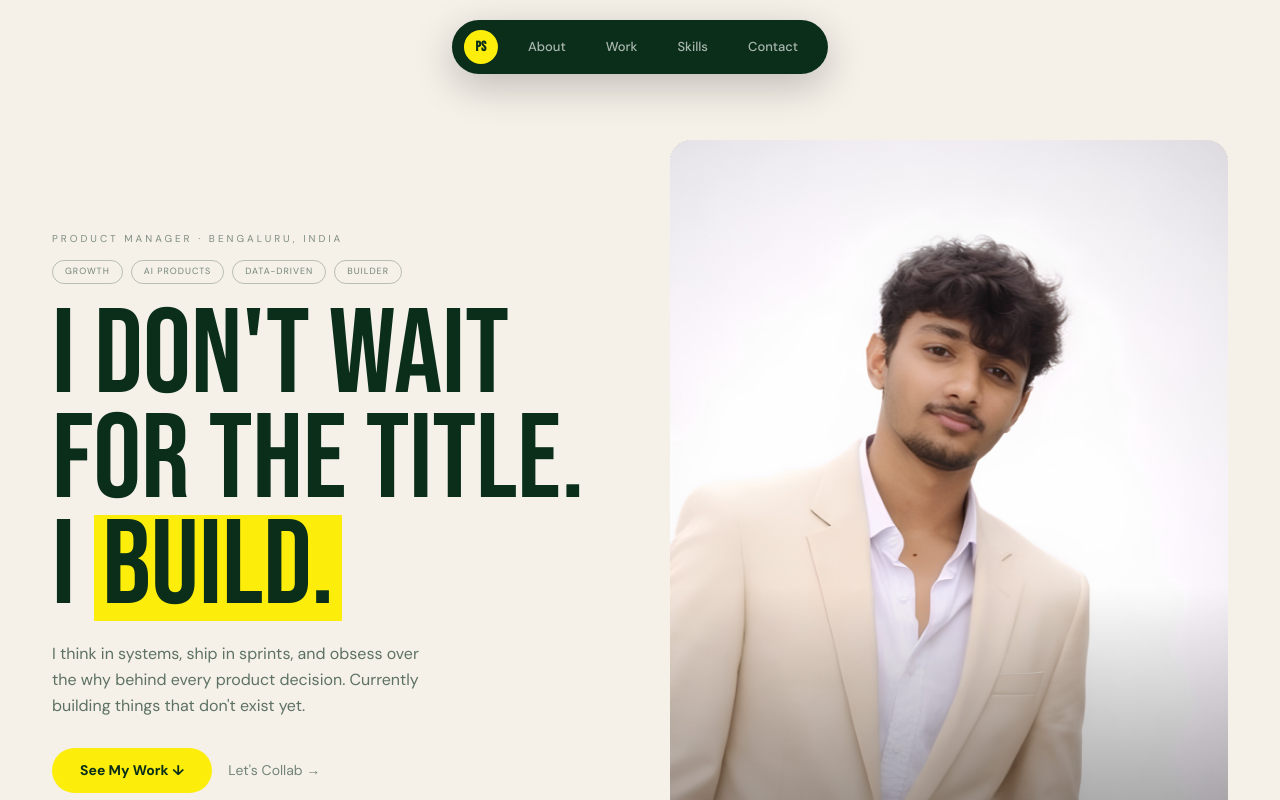
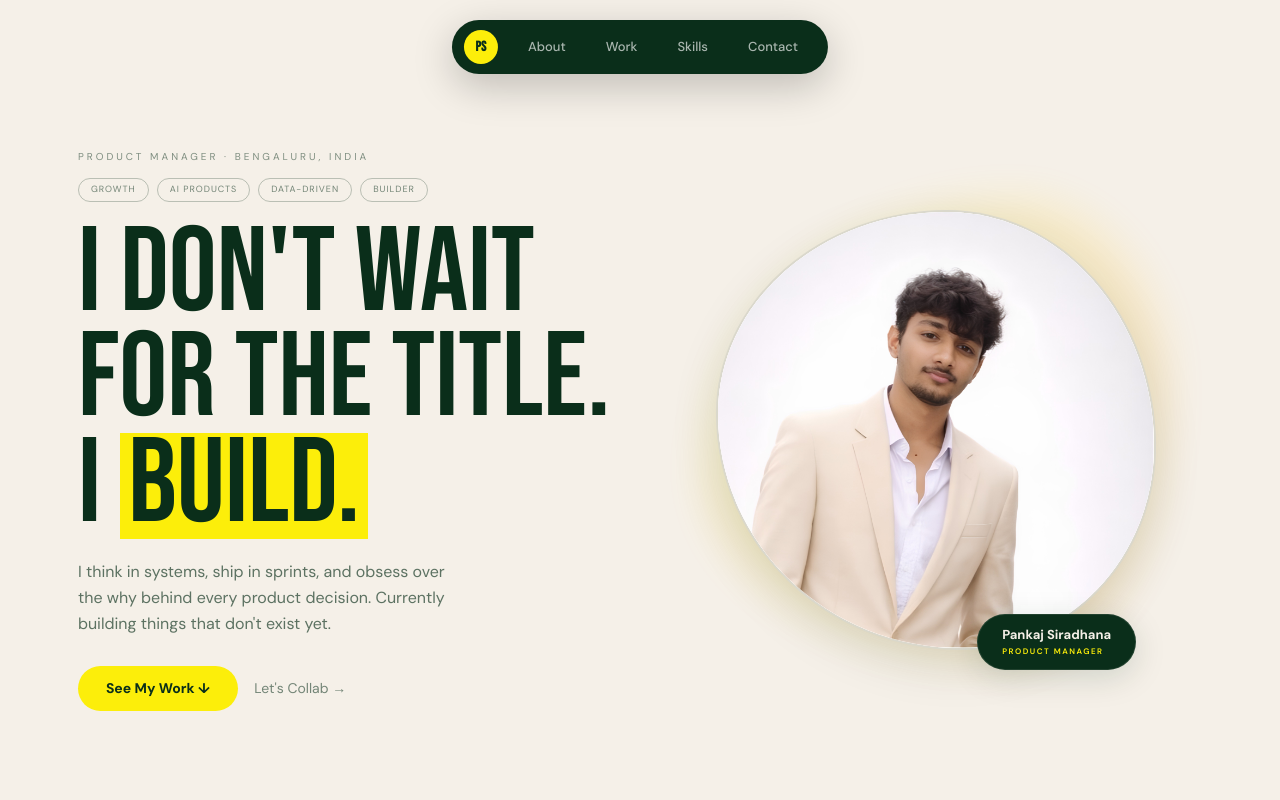
Before and after one commit to Pankajsiradhana/portfolio, a React (Vite) app: page / in a window 1280 px wide. Shown: the top 800 px of the page. Built offline with nearby package versions, Linux system fonts and the light colour scheme.

Commit message:
feat: enhance hero image background with premium 3D mouse parallax and hover brightness effects

```diff
--- a/src/components/home/HeroSection.jsx
+++ b/src/components/home/HeroSection.jsx
@@ -1,4 +1,5 @@
 // ─── IMPORTS ────────────────────────────
+import { useState, useRef } from 'react';
 import { motion } from 'framer-motion';
 import { Link } from 'react-router-dom';
 import { heroWords, heroPills } from '../../data/skills';
@@ -8,6 +9,34 @@ import heroPhoto from '../../assets/hero.svg';
 
 // ─── COMPONENT ───────────────────────────
 export default function HeroSection() {
+    const [tilt, setTilt] = useState({ x: 0, y: 0, tx: 0, ty: 0, active: false });
+    const cardRef = useRef(null);
+
+    const handleMouseMove = (e) => {
+        if (!cardRef.current) return;
+        const rect = cardRef.current.getBoundingClientRect();
+        const width = rect.width;
+        const height = rect.height;
+
+        // Relative coordinates from center of the card
+        const mouseX = e.clientX - rect.left - width / 2;
+        const mouseY = e.clientY - rect.top - height / 2;
+
+        // Rotation angles (max 8 degrees tilt)
+        const rX = -(mouseY / (height / 2)) * 8;
+        const rY = (mouseX / (width / 2)) * 8;
+
+        // Slight shift/translation offsets (max 12px glide)
+        const tX = (mouseX / (width / 2)) * 12;
+        const tY = (mouseY / (height / 2)) * 12;
+
+        setTilt({ x: rX, y: rY, tx: tX, ty: tY, active: true });
+    };
+
+    const handleMouseLeave = () => {
+        setTilt({ x: 0, y: 0, tx: 0, ty: 0, active: false });
+    };
+
     return (
         <section style={{ background: '#F5F0E8', minHeight: '100vh', display: 'flex', alignItems: 'center' }}>
             <div className="container-main" style={{ paddingTop: 140, paddingBottom: 80 }}>
@@ -113,45 +142,43 @@ export default function HeroSection() {
                         </div>
                     </div>
 
-                    {/* Right Column — Hero Image Card */}
-                    <div className="hero-image-col">
+                    {/* Right Column — Morphing Blob Hero Image with Mouse Parallax */}
+                    <div className="hero-image-col" style={{ display: 'flex', alignItems: 'center', justifyContent: 'center' }}>
                         <div
+                            className="morphing-blob-card"
+                            ref={cardRef}
+                            onMouseMove={handleMouseMove}
+                            onMouseLeave={handleMouseLeave}
                             style={{
-                                borderRadius: 22,
-                                overflow: 'hidden',
-                                width: '100%',
-                                aspectRatio: '3/4',
-                                background: '#1a1a1a',
-                                position: 'relative',
+                                cursor: 'pointer',
+                                perspective: '1000px',
                             }}
                         >
-                            {/* Actual Photo */}
+                            {/* Slowly morphing background aura/glow (moves opposite to mouse and brightens slightly on hover) */}
+                            <div
+                                className="morphing-blob-glow"
+                                style={{
+                                    opacity: tilt.active ? 0.25 : 0.15,
+                                    transform: tilt.active
+                                        ? `translateX(${-tilt.tx * 2.5}px) translateY(${-tilt.ty * 2.5}px) scale(1.05)`
+                                        : 'translateX(0px) translateY(0px) scale(1)',
+                                    transition: tilt.active ? 'all 0.15s ease-out' : 'all 0.8s cubic-bezier(0.25, 1, 0.5, 1)',
+                                }}
+                            />
+
+                            {/* Main Morphing Image Container (remains perfectly stable) */}
+                            <div className="morphing-blob-container">
                                 <img
                                     src={heroPhoto}
                                     alt="Pankaj Siradhana"
-                                style={{
-                                    width: '100%',
-                                    height: '100%',
-                                    objectFit: 'cover',
-                                    objectPosition: 'center top',
-                                    display: 'block',
-                                }}
+                                    className="morphing-blob-img"
                                     onError={(e) => {
                                         e.target.style.display = 'none';
-                                    e.target.nextSibling.style.display = 'none';
-                                    e.target.nextSibling.nextSibling.style.display = 'flex';
+                                        e.target.nextSibling.style.display = 'flex';
                                     }}
                                 />
-                            {/* Subtle bottom fade only — no green tint */}
-                            <div
-                                style={{
-                                    position: 'absolute',
-                                    inset: 0,
-                                    background: 'linear-gradient(to bottom, transparent 0%, transparent 60%, rgba(0,0,0,0.45) 100%)',
-                                    pointerEvents: 'none'
-                                }}
-                            />
-                            {/* Fallback SVG */}
+
+                                {/* Fallback SVG in case image doesn't load */}
                                 <div
                                     style={{
                                         position: 'absolute',
@@ -160,50 +187,42 @@ export default function HeroSection() {
                                         flexDirection: 'column',
                                         alignItems: 'center',
                                         justifyContent: 'center',
-                                    background: '#1a1a1a'
+                                        background: '#EDE7DB'
                                     }}
                                 >
                                     <svg
-                                    width="80"
-                                    height="80"
+                                        width="64"
+                                        height="64"
                                         viewBox="0 0 24 24"
                                         fill="none"
-                                    stroke="rgba(252,238,10,0.35)"
+                                        stroke="rgba(10,46,26,0.25)"
                                         strokeWidth="1"
                                     >
                                         <circle cx="12" cy="8" r="4" />
                                         <path d="M4 21v-1a6 6 0 0 1 6-6h4a6 6 0 0 1 6 6v1" />
                                     </svg>
-                                <span
-                                    style={{
-                                        fontSize: 9,
-                                        textTransform: 'uppercase',
-                                        letterSpacing: 2,
-                                        color: 'rgba(252,238,10,0.35)',
-                                        marginTop: 12,
-                                    }}
-                                >
-                                    [Save hero.jpg in src/assets]
-                                </span>
+                                </div>
                             </div>
 
-                            {/* Bottom Overlay — stays fixed at bottom */}
+                            {/* floating PM tag (remains stable) */}
                             <div
                                 style={{
                                     position: 'absolute',
-                                    bottom: 0,
-                                    left: 0,
-                                    right: 0,
-                                    background: 'linear-gradient(transparent, rgba(0,0,0,0.75))',
-                                    padding: 20,
-                                    zIndex: 2,
+                                    bottom: -20,
+                                    right: 20,
+                                    background: '#0A2E1A',
+                                    padding: '12px 24px',
+                                    borderRadius: '100px',
+                                    boxShadow: '0 8px 32px rgba(10, 46, 26, 0.15)',
+                                    zIndex: 10,
+                                    border: '1px solid rgba(245, 240, 232, 0.1)',
                                 }}
                             >
-                                <div style={{ fontSize: 16, fontWeight: 700, color: '#F5F0E8' }}>
+                                <div style={{ fontSize: 13, fontWeight: 700, color: '#F5F0E8', lineHeight: 1.2 }}>
                                     Pankaj Siradhana
                                 </div>
-                                <div style={{ fontSize: 10, textTransform: 'uppercase', letterSpacing: 2, color: 'rgba(245,240,232,0.55)' }}>
-                                    Product Manager · Builder
+                                <div style={{ fontSize: 8, textTransform: 'uppercase', letterSpacing: 1.5, color: '#FCEE0A', marginTop: 2, fontWeight: 600 }}>
+                                    Product Manager
                                 </div>
                             </div>
                         </div>
--- a/src/styles/components.css
+++ b/src/styles/components.css
@@ -204,3 +204,74 @@
 .radar-card:hover .radar-grid-ring {
     stroke: rgba(252, 238, 10, 0.18);
 }
+
+/* ── Morphing Blob Effect ── */
+@keyframes morphBlob {
+    0% {
+        border-radius: 60% 40% 30% 70% / 60% 30% 70% 40%;
+    }
+    33% {
+        border-radius: 53% 47% 43% 57% / 47% 53% 47% 53%;
+    }
+    66% {
+        border-radius: 45% 55% 65% 35% / 35% 65% 35% 65%;
+    }
+    100% {
+        border-radius: 60% 40% 30% 70% / 60% 30% 70% 40%;
+    }
+}
+
+@keyframes morphBlobGlow {
+    0% {
+        border-radius: 30% 70% 70% 30% / 50% 60% 40% 50%;
+    }
+    50% {
+        border-radius: 70% 30% 30% 70% / 60% 40% 60% 40%;
+    }
+    100% {
+        border-radius: 30% 70% 70% 30% / 50% 60% 40% 50%;
+    }
+}
+
+.morphing-blob-card {
+    position: relative;
+    width: 100%;
+    aspect-ratio: 1/1;
+    max-width: 440px;
+    margin: 0 auto;
+}
+
+.morphing-blob-glow {
+    position: absolute;
+    inset: -10px;
+    background: linear-gradient(135deg, var(--yellow) 0%, #FF8A00 100%);
+    opacity: 0.15;
+    filter: blur(20px);
+    z-index: 0;
+    animation: morphBlobGlow 15s ease-in-out infinite;
+}
+
+.morphing-blob-container {
+    position: relative;
+    width: 100%;
+    height: 100%;
+    z-index: 1;
+    overflow: hidden;
+    background: #EDE7DB; /* Neutral beige base matching the site */
+    border: 2px solid rgba(10, 46, 26, 0.08);
+    animation: morphBlob 16s ease-in-out infinite;
+    box-shadow: 0 16px 48px rgba(10, 46, 26, 0.12);
+    transition: box-shadow 0.3s ease;
+}
+
+.morphing-blob-container:hover {
+    box-shadow: 0 24px 64px rgba(10, 46, 26, 0.18);
+}
+
+.morphing-blob-img {
+    width: 100%;
+    height: 100%;
+    object-fit: cover;
+    object-position: center 15%;
+    display: block;
+}
```
Lines whose indentation alone changed are shown as unchanged.
